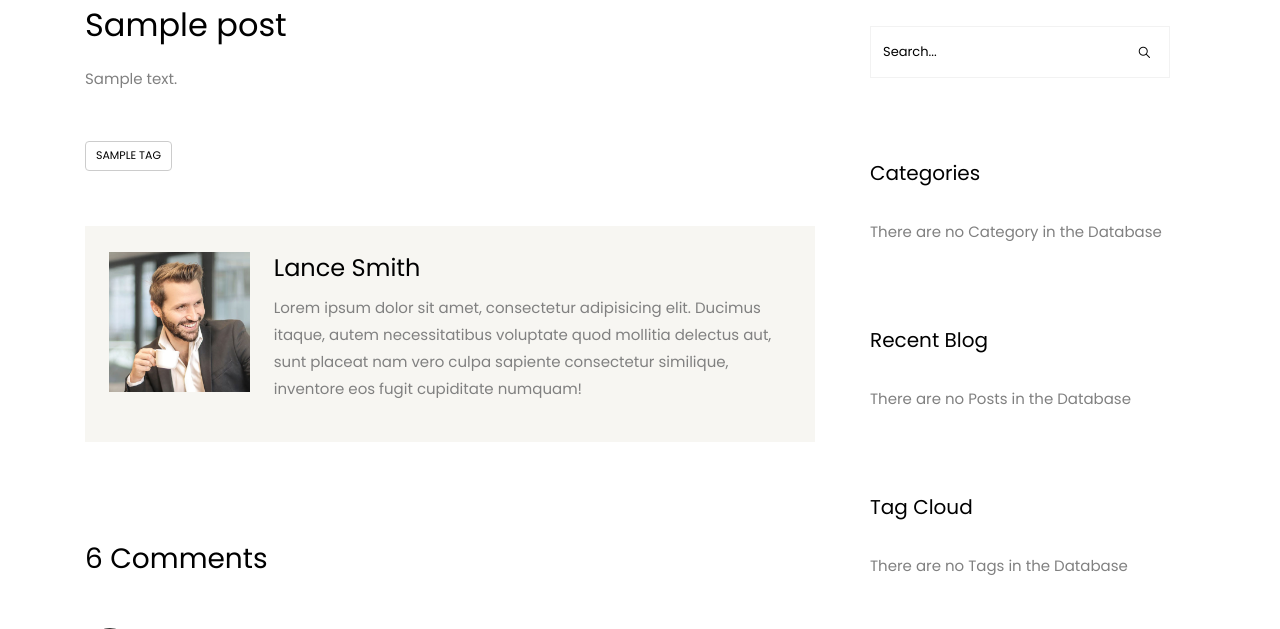
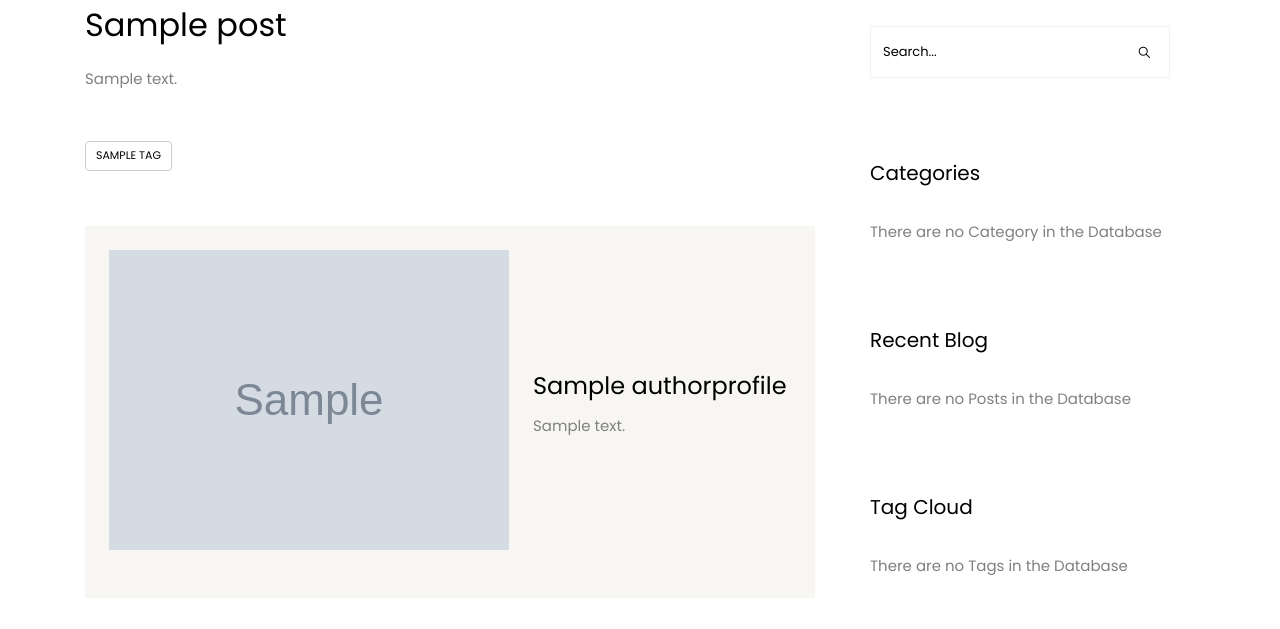
Before and after one commit to sajib1066/django-ecommerce, a Django app: page /blog/details/1 in a window 1280 px wide. Shown: the part 551-1180 px from the top of the page. Run offline with Django 3.2, Linux system fonts and the light colour scheme; tables that the repository leaves empty hold one stand-in row (values such as "Sample post"); grey boxes marked "Sample" are stand-in pictures; some libraries are stand-ins or nearby versions; some web fonts are replaced.

Commit message:
added post author details

```diff
--- a/templates/blog/post-details.html
+++ b/templates/blog/post-details.html
@@ -29,11 +29,11 @@
 
             <div class="about-author d-flex p-4 bg-light">
               <div class="bio align-self-md-center mr-4">
-                <img src="images/person_1.jpg" alt="Image placeholder" class="img-fluid mb-4">
+                <img src="{{ post.author.photo.url }}" alt="Image placeholder" class="img-fluid mb-4">
               </div>
               <div class="desc align-self-md-center">
-                <h3>Lance Smith</h3>
-                <p>Lorem ipsum dolor sit amet, consectetur adipisicing elit. Ducimus itaque, autem necessitatibus voluptate quod mollitia delectus aut, sunt placeat nam vero culpa sapiente consectetur similique, inventore eos fugit cupiditate numquam!</p>
+                <h3>{{ post.author }}</h3>
+                <p>{{ post.author.about }}</p>
               </div>
             </div>
 
```
